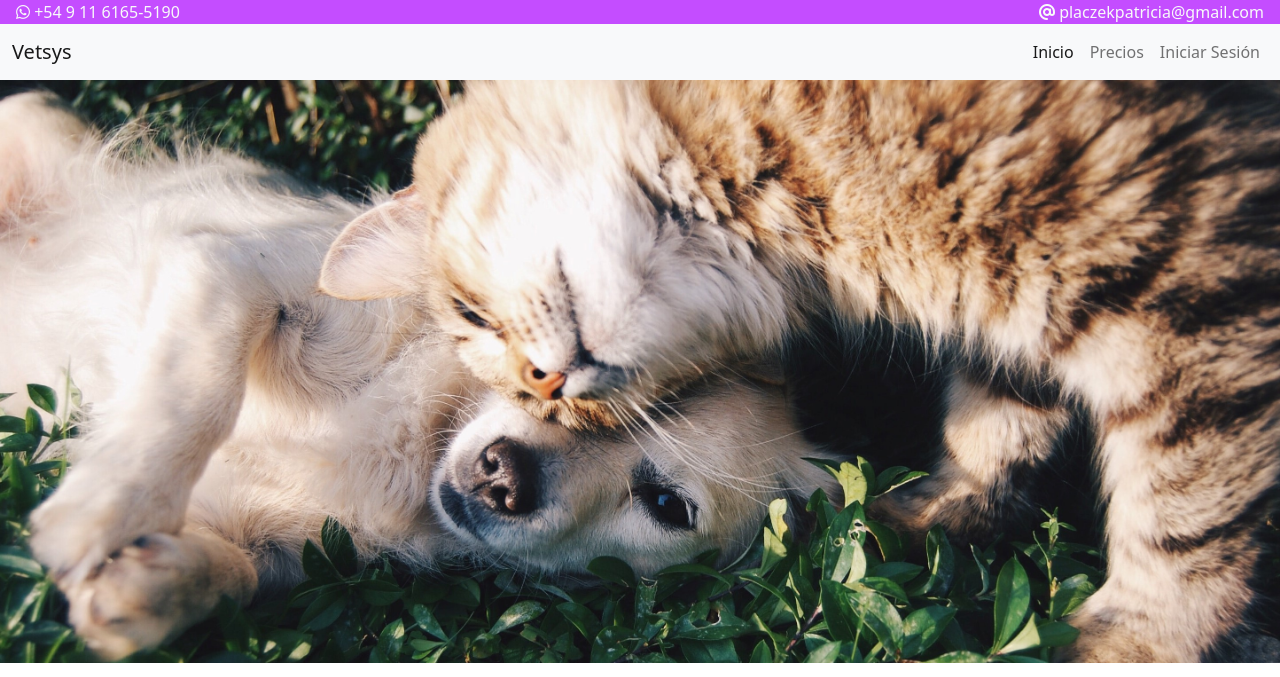
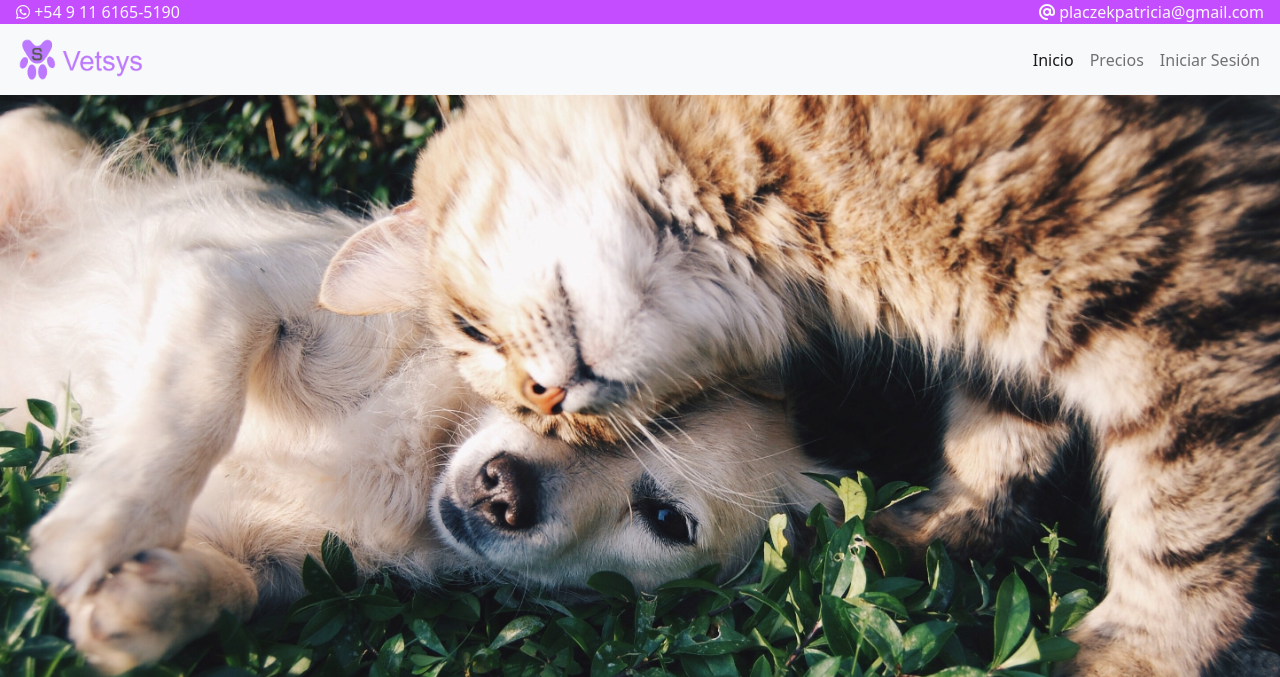
Before and after one commit to diegohpezet/VetSys, a PHP site: page / in a window 1280 px wide. Shown: the top 677 px of the page. Run offline with PHP 8.4, Linux system fonts and the light colour scheme.

Commit message:
Update index.php

```diff
--- a/index.php
+++ b/index.php
@@ -98,7 +98,7 @@ if (!empty($_POST['email']) && !empty($_POST['pass']) && !empty($_POST['dni']))
     </ul>
   <nav class="navbar navbar-expand-md navbar-light bg-light">
     <div class="container-fluid">
-      <a class="navbar-brand" href="#">Vetsys</a>
+      <img src="img/header.png" width=140 class="d-inline-block align-top" alt="">
       <button class="navbar-toggler" type="button" data-bs-toggle="collapse" data-bs-target="#navbarNav" aria-controls="navbarNav" aria-expanded="false" aria-label="Toggle navigation">
         <span class="navbar-toggler-icon"></span>
       </button>
```
